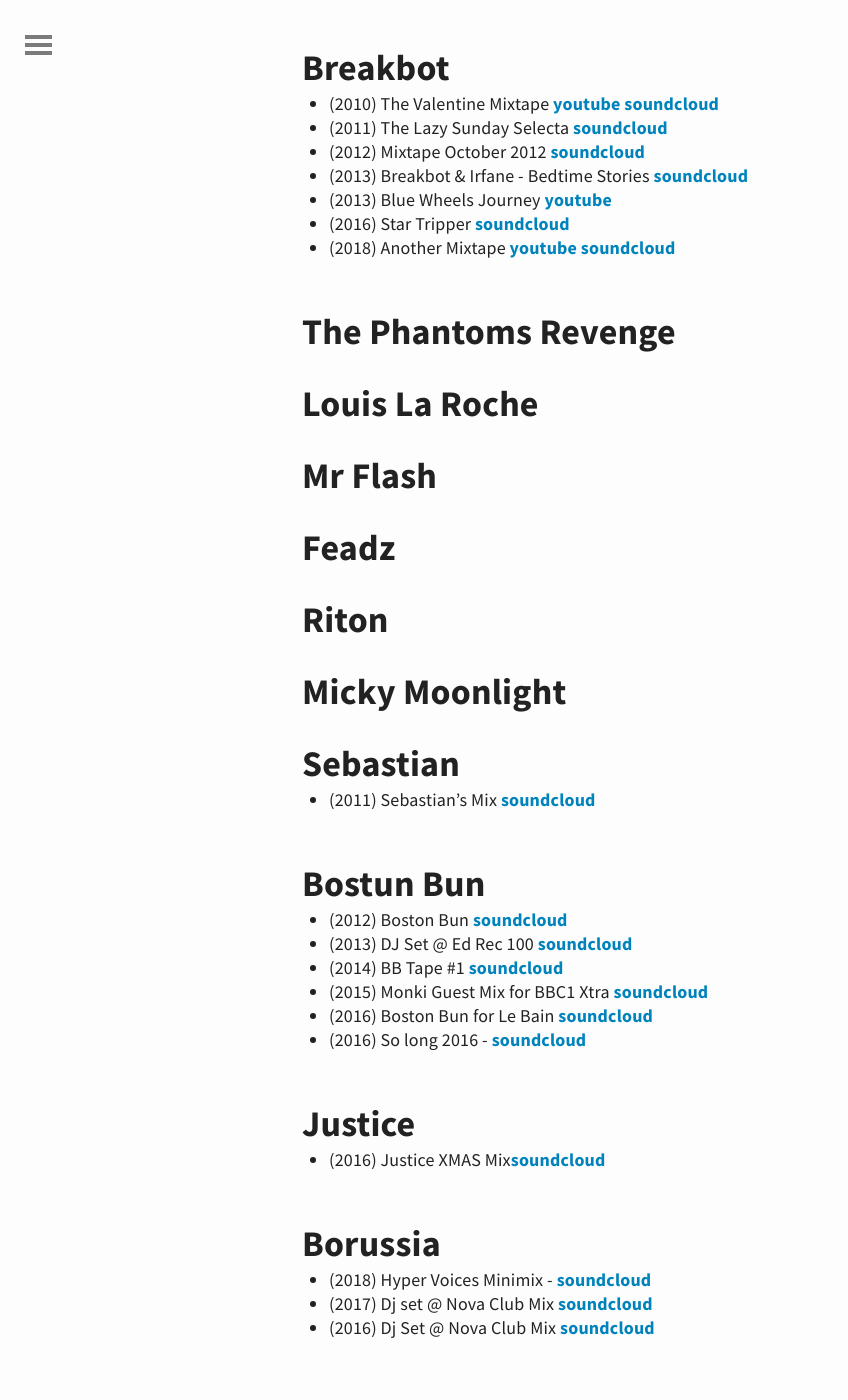
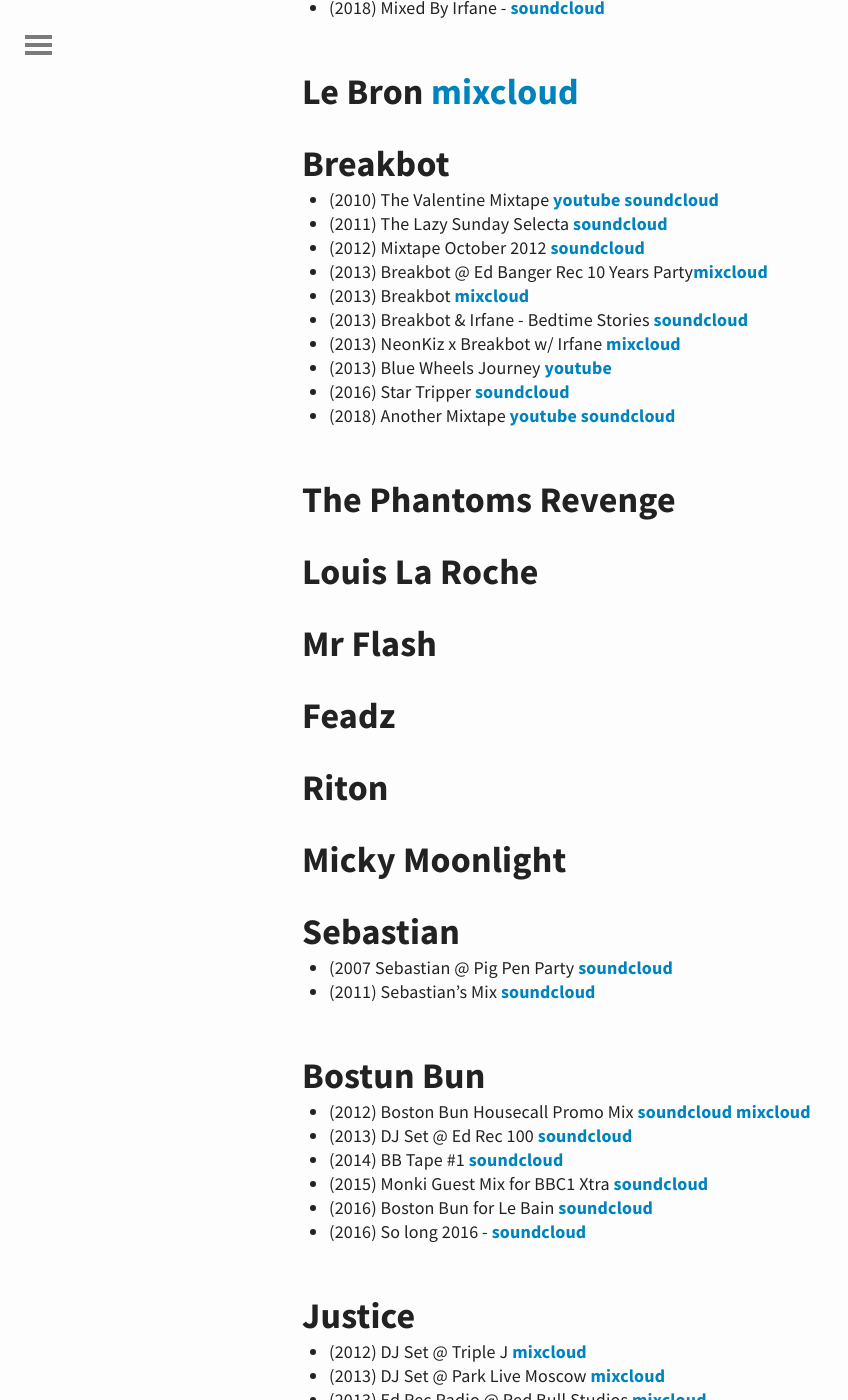
Before and after one commit to untra/untra.github.io, a Jekyll site: the page built from mixtapes.md, in a window 1280 px wide and 1400 px high, scrolled down 1023 px. Shown: the whole window, without its empty margins (0-848 px from the left). Built offline with Jekyll 4.4.1, drawn with Linux system fonts in a browser that asks for light colours; our own code applies the rules of GitHub Pages for plain Markdown files; some of the changed text lies outside the part shown.

Commit message:
Update mixtapes.md

```diff
--- a/mixtapes.md
+++ b/mixtapes.md
@@ -17,14 +17,20 @@
 
 ## Irfane
 * (2013) Breakbot & Irfane - Bedtime Stories [soundcloud](https://soundcloud.com/breakbot/breakbot-irfane-bedtime)
+* (2013) NeonKiz x Breakbot w/ Irfane [mixcloud](https://www.mixcloud.com/ben-lee2/neonkidz-x-breakbot-with-irfane-opening-dj-set/)
 * (2014) Thump - Mixed By Irfane - [soundcloud](https://soundcloud.com/thump/mixed-by-irfane)
 * (2018) Mixed By Irfane - [soundcloud](https://soundcloud.com/irfane/mixed-by-irfane)
+
+## Le Bron [mixcloud](https://www.mixcloud.com/LeBRON/)
 
 ## Breakbot
 * (2010) The Valentine Mixtape [youtube](https://www.youtube.com/watch?v=0K0N81ycAT8) [soundcloud](https://soundcloud.com/jimmyjamesyo/breakbot-valentine-mixtape)
 * (2011) The Lazy Sunday Selecta [soundcloud](https://soundcloud.com/edbangerrecords/breakbot-lazy-sunday-selecta?in=breakbot/sets/mixtapes)
 * (2012) Mixtape October 2012 [soundcloud](https://soundcloud.com/edbangerrecords/breakbot-mixtape-october-2012?in=breakbot/sets/mixtapes)
+* (2013) Breakbot @ Ed Banger Rec 10 Years Party[mixcloud](https://www.mixcloud.com/tracklistings/breakbot-live-ed-banger-rec-10-years-party-paris-20130301-france/)
+* (2013) Breakbot [mixcloud](https://www.mixcloud.com/FrenchBeats/breakbot-in-the-mixmag-dj-lab/)
 * (2013) Breakbot & Irfane - Bedtime Stories [soundcloud](https://soundcloud.com/breakbot/breakbot-irfane-bedtime)
+* (2013) NeonKiz x Breakbot w/ Irfane [mixcloud](https://www.mixcloud.com/ben-lee2/neonkidz-x-breakbot-with-irfane-opening-dj-set/)
 * (2013) Blue Wheels Journey [youtube](https://www.youtube.com/watch?v=vyGv-dV_bV8)
 * (2016) Star Tripper [soundcloud](https://soundcloud.com/breakbot/star-tripper)
 * (2018) Another Mixtape [youtube](https://www.youtube.com/watch?v=T14KmtxtB0w) [soundcloud](https://soundcloud.com/breakbot/another-mixtape)
@@ -42,10 +48,11 @@
 ## Micky Moonlight
 
 ## Sebastian
+* (2007 Sebastian @ Pig Pen Party [soundcloud](https://www.mixcloud.com/photograffyarte/sebastian-pig-pen-party-18042007/)
 * (2011) Sebastian's Mix [soundcloud](https://soundcloud.com/edbangerrecords/sebastian-mix)
 
 ## Bostun Bun
-* (2012) Boston Bun [soundcloud](https://soundcloud.com/edbangerrecords/promo-mix)
+* (2012) Boston Bun Housecall Promo Mix [soundcloud](https://soundcloud.com/edbangerrecords/promo-mix) [mixcloud](https://www.mixcloud.com/ChristMachine/boston-bun-housecall-ep-ed-banger-records-promo-mix-1112/)
 * (2013) DJ Set @ Ed Rec 100 [soundcloud](https://soundcloud.com/edbangerrecords/dj-set-ed-rec-10)
 * (2014) BB Tape #1 [soundcloud](https://soundcloud.com/bbbostonbun/bb-tape-1)
 * (2015) Monki Guest Mix for BBC1 Xtra [soundcloud](https://soundcloud.com/bbbostonbun/monki-guest-mix-for-bbc1-xtra-25-minutes-25-tracks)
@@ -53,6 +60,9 @@
 * (2016) So long 2016 - [soundcloud](https://soundcloud.com/bbbostonbun/so-long-2016)
 
 ## Justice
+* (2012) DJ Set @ Triple J [mixcloud](https://www.mixcloud.com/FrenchBeats/justice-dj-set-triple-j-radio-10122012/)
+* (2013) DJ Set @ Park Live Moscow [mixcloud](https://www.mixcloud.com/FrenchBeats/justice-dj-set-park-live-moscow-29062013/)
+* (2013) Ed Rec Radio @ Red Bull Studios [mixcloud](https://www.mixcloud.com/tracklistings/justice-ed-wreck-radio-1-red-bull-studios-paris-20130918-france/)
 * (2016) Justice XMAS Mix[soundcloud](https://soundcloud.com/edbangerrecords/justicexmasmix)
 
 ## Borussia
@@ -63,9 +73,13 @@
 ## Para One
 
 ## Busy Pedro Winter
+* Rinse FM [mixcloud](https://www.mixcloud.com/FrenchBeats/busy-p-minimix-for-dj-zinc-rinse-fm-04102013/)
 
 ## DJ Mehdi
 * (2009) Dj Mehdi b2b A-Trak - Electron 2009 [soundcloud](https://soundcloud.com/edbangerrecords/dj-mehdi-b2b-a-trak-electron-2009)
 
 ## A-Trak
 * (2015) Bloghaus Revival Mix  [soundcloud](https://soundcloud.com/a-trak/bloghaus-revival-mix)
+
+## NeonKidz
+* (2013) NeonKiz x Breakbot w/ Irfane [mixcloud](https://www.mixcloud.com/ben-lee2/neonkidz-x-breakbot-with-irfane-opening-dj-set/)
```
